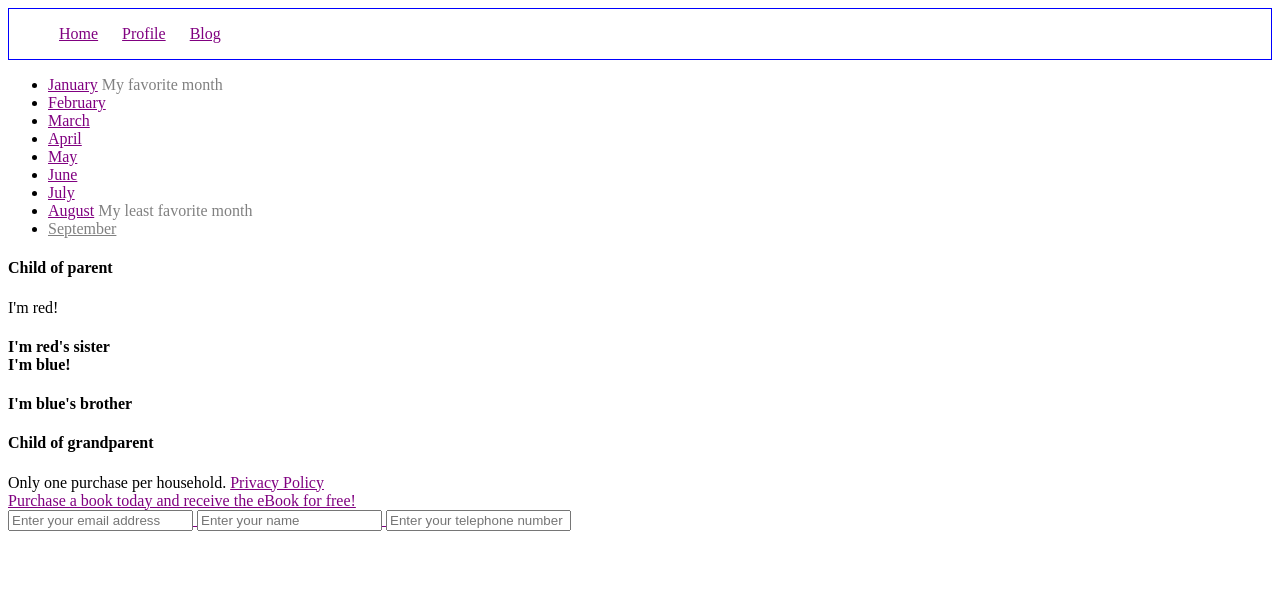
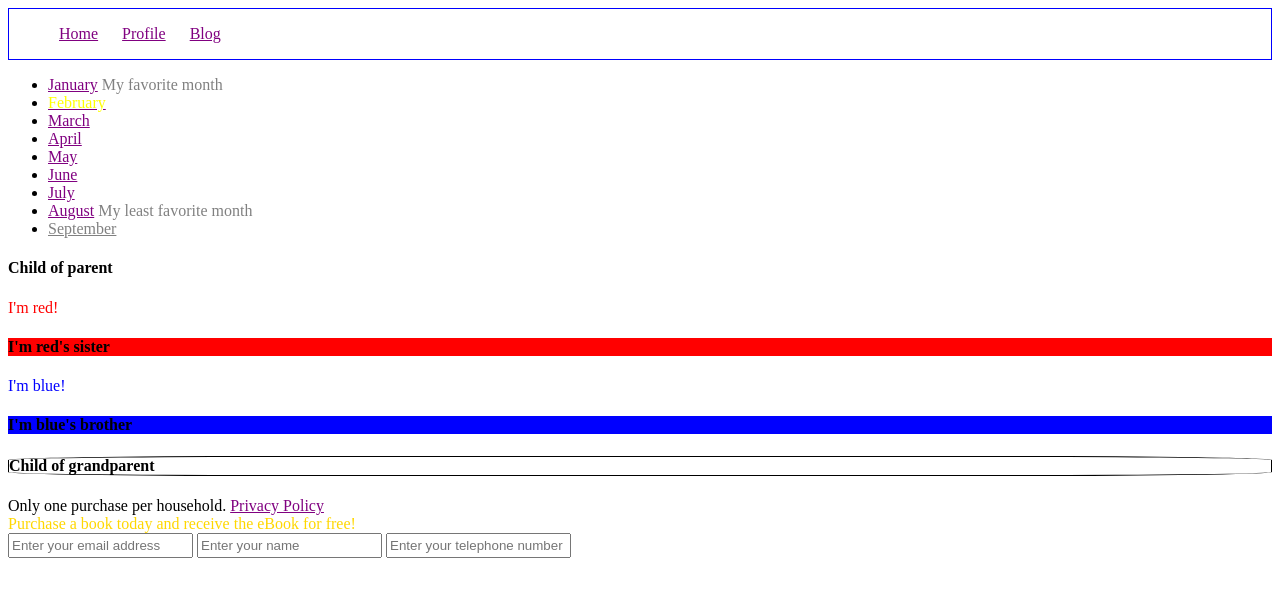
Before and after one commit to flawavi/SW-CSS-Selectors, a plain HTML site: page index.html in a window 1280 px wide. Drawn offline with Linux system fonts and the light colour scheme.

Commit message:
styled most of page. still need work on the anchor tag with class 'disabled'

```diff
--- a/index.html
+++ b/index.html
@@ -53,7 +53,7 @@
       </li>
       <li>
         <a href="#">August</a>
-        <span class="disabled">My least favorite month</span>
+        <span class="disabled" class="purple_override">My least favorite month</span>
       </li>
       <li>
         <a href="#" class="disabled">September</a>
@@ -67,10 +67,10 @@
     <div class="parent">
       <h4>Child of parent</h4>
       <div>
-        <div>I'm red!</div>
-        <h4>I'm red's sister
-        <div>I'm blue!</div>
-        <h4>I'm blue's brother</h4>
+        <div class="im_red">I'm red!</div>
+        <h4 class="background_red">I'm red's sister</h4>
+        <div class="im_blue">I'm blue!</div>
+        <h4 class="background_blue">I'm blue's brother</h4>
       </div>
     </div>
     <h4>Child of grandparent</h4>
@@ -87,6 +87,7 @@
           Privacy Policy
         </span>
       </span>
+    </a>
   </div>
 
   <div class="promo">
--- a/selectors.css
+++ b/selectors.css
@@ -24,3 +24,41 @@ a .disabled {
 .disabled {
   color: grey;
 }
+
+.active {
+  color: yellow;
+}
+
+.im_red {
+  color: red;
+}
+
+.im_blue {
+  color: blue;
+}
+
+.background_red {
+  background-color: red;
+}
+
+.background_blue {
+  background-color: blue;
+}
+
+.grandparent > h4 {
+  border: 1px solid black;
+  border-radius: 20%;
+}
+
+.promo {
+  font-style: bold;
+  color: gold;
+}
+
+.padded span input {
+  height: 25px;
+}
+
+.purple_override {
+  color: purple;
+}
```
